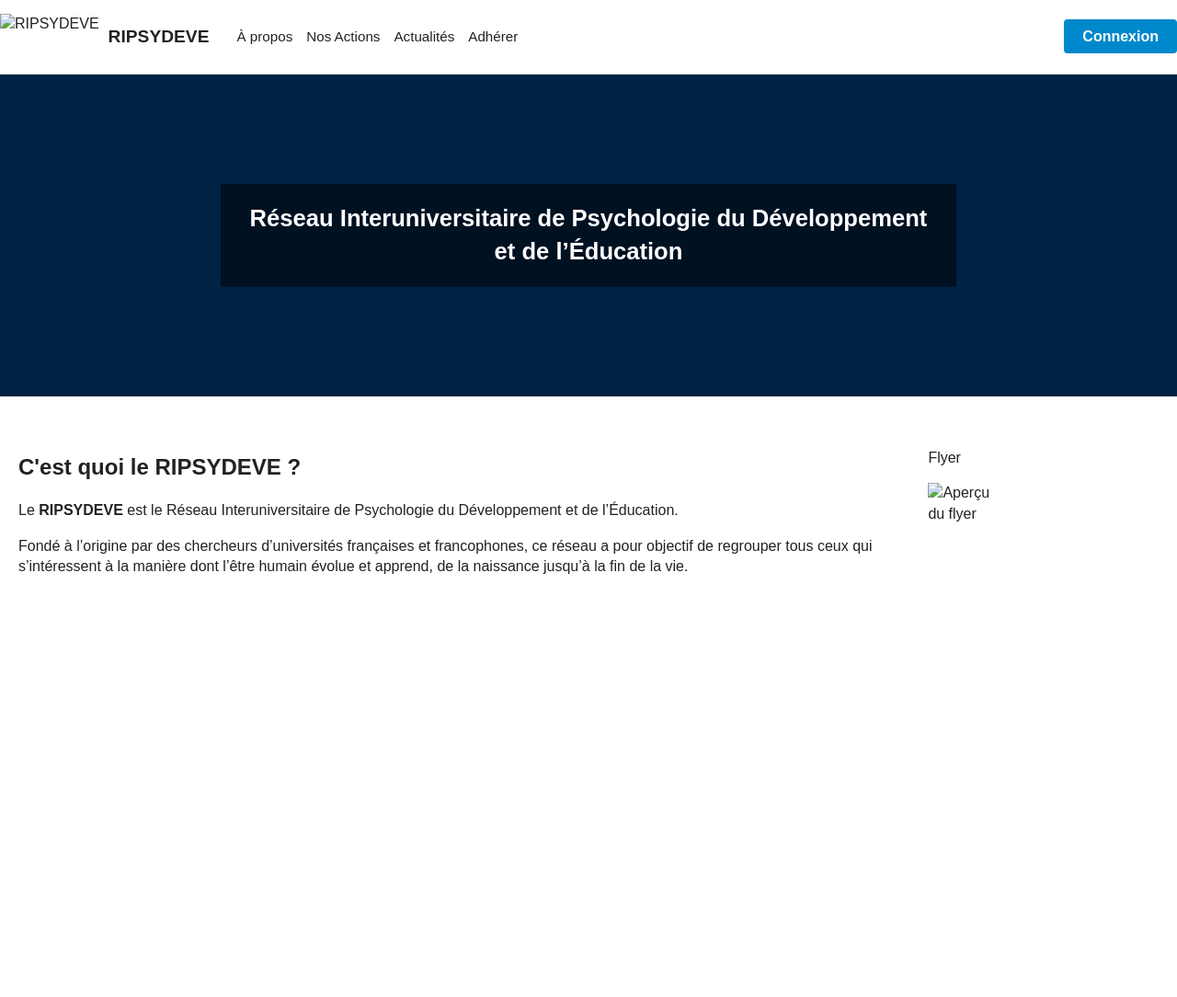
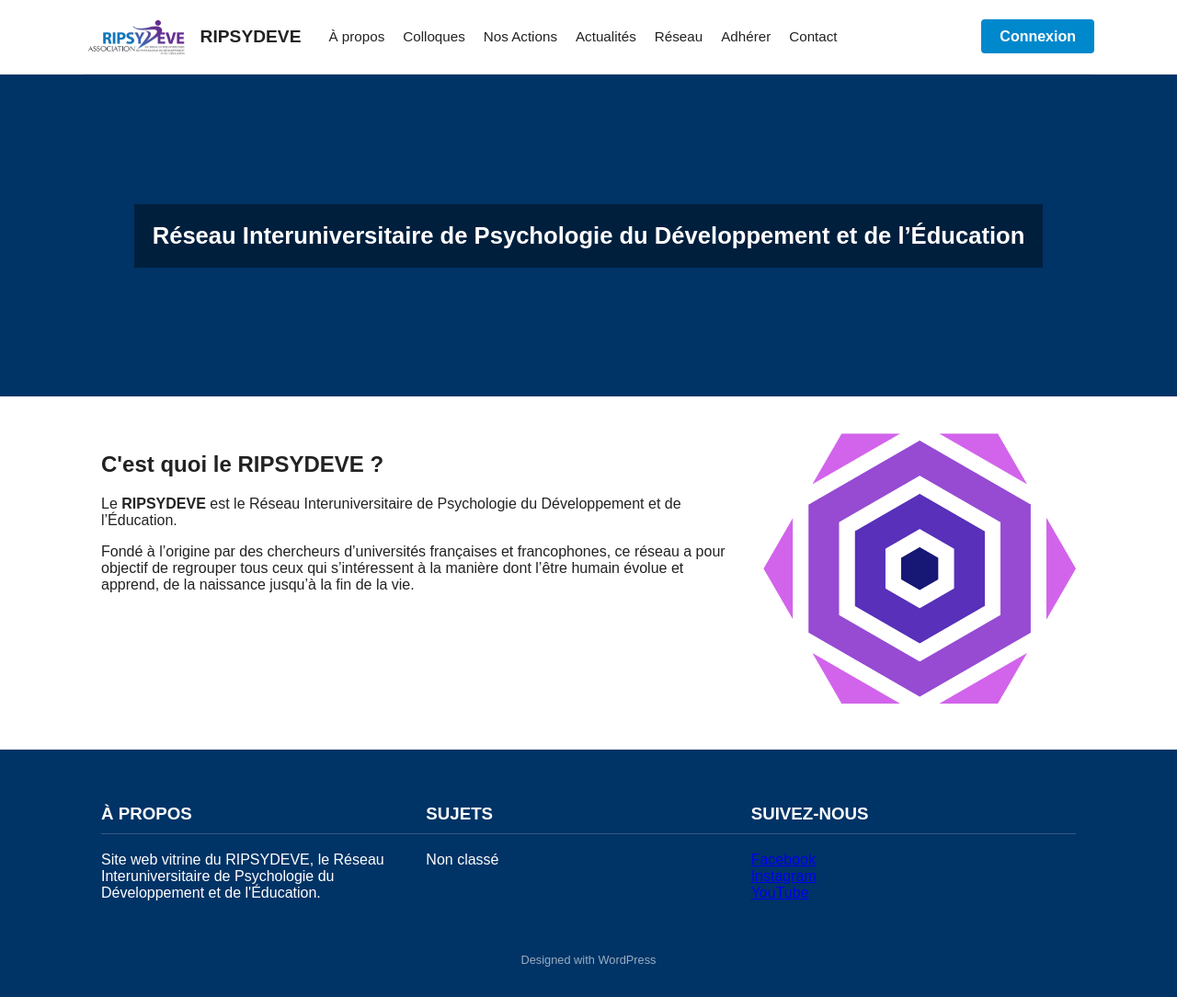
Before and after one commit to AlexisCou/Stage_annee_2, a website built with webpack: page Maquette_Site_Web/index.html in a window 1280 px wide. Shown: the whole page at 92% size. Before the commit the page ends 800 px from the top, so only its background shows below. Built offline with nearby package versions, Linux system fonts and the light colour scheme; files whose address does not match are found by name.

Commit message:
ajout de photo pour le style + mis en place d'un menu dynamique

```diff
--- a/Maquette_Site_Web/css/style.css
+++ b/Maquette_Site_Web/css/style.css
@@ -1,37 +1,17 @@
-/* ==========================================================================
-   RESET & BASE STYLES
-   ========================================================================== */
-* { box-sizing: border-box; } /* Indispensable pour la gestion des tailles */
-
-html {
-  color: #222;
-  font-size: 1em;
-  line-height: 1.4;
-  font-family: Arial, sans-serif;
-}
-
-body { margin: 0; padding: 0; }
-
-img { vertical-align: middle; max-width: 100%; height: auto; }
-
-/* ==========================================================================
-   AUTHOR'S CUSTOM STYLES - RIPSYDEVE
-   ========================================================================== */
+/* RESET & BASE */
+* { box-sizing: border-box; }
+body { margin: 0; padding: 0; font-family: Arial, sans-serif; color: #222; }
+img { max-width: 100%; height: auto; vertical-align: middle; }
 
 :root {
   --primary-blue: #0088cc;
-  --text-main: #222;
+  --dark-blue: #003366;
   --max-width: 1100px;
 }
 
-/* Container : Règle ton problème de texte collé aux bords */
-.container {
-  max-width: var(--max-width);
-  margin: 0 auto;
-  padding: 0 20px;
-}
+.container { max-width: var(--max-width); margin: 0 auto; padding: 0 20px; }
 
-/* HEADER STRUCTURE (Flexible) */
+/* HEADER */
 .header-container {
   display: flex;
   justify-content: space-between;
@@ -40,106 +20,86 @@ img { vertical-align: middle; max-width: 100%; height: auto; }
   border-bottom: 1px solid #eee;
 }
 
-.header-left {
-  display: flex;
-  align-items: center;
-  gap: 30px;
-}
+.header-left { display: flex; align-items: center; gap: 30px; }
 
-.logo-area {
-  display: flex;
-  align-items: center;
-  gap: 10px;
-}
-
+/* LOGO CLIQUABLE */
+.logo-link { text-decoration: none; color: inherit; display: flex; align-items: center; gap: 10px; }
+.logo-link:hover { opacity: 0.8; }
 .site-logo { height: 50px; }
 .site-title { font-weight: bold; font-size: 1.2em; }
 
-/* NAVIGATION */
-.main-navigation ul {
-  display: flex;
-  list-style: none;
-  margin: 0; padding: 0;
-  gap: 15px;
+/* NAVIGATION & DROPDOWN */
+.main-navigation ul { display: flex; list-style: none; margin: 0; padding: 0; gap: 20px; }
+.main-navigation a { text-decoration: none; color: #222; font-size: 0.95em; font-weight: 500; }
+.main-navigation a:hover { color: var(--primary-blue); }
+
+.dropdown { position: relative; } /* Pour aligner le sous-menu */
+
+.submenu {
+  display: none; /* Cache le menu physiquement */
+  position: absolute;
+  top: 100%;
+  left: 0;
+  background: white;
+  min-width: 200px;
+  z-index: 1000;
+  opacity: 0; /* Rend le menu invisible */
+  pointer-events: none; /* Empêche de cliquer sur un menu invisible */
+  visibility: hidden; /* Cache pour les lecteurs d'écran quand fermé */
 }
 
-.main-navigation a {
-  text-decoration: none;
-  color: var(--text-main);
-  font-size: 0.95em;
+.dropdown:hover .submenu {
+  display: block; /* Réapparaît dans le flux */
+  opacity: 1; /* Devient opaque */
+  pointer-events: auto; /* Devient cliquable */
+  visibility: visible;
 }
 
-.main-navigation a:hover { color: var(--primary-blue); }
+.submenu li { padding: 0; }
+.submenu li a {
+  padding: 8px 20px;
+  display: block;
+  font-size: 0.9em;
+}
 
-/* BOUTON CONNEXION (Fix responsive) */
+.submenu li a:hover { background: #f4f4f4; }
+
+/* BOUTON CONNEXION */
 .btn-connexion {
-  background-color: var(--primary-blue);
+  background: var(--primary-blue);
   color: white !important;
   padding: 10px 20px;
   border-radius: 4px;
   text-decoration: none;
-  white-space: nowrap; /* Empêche la coupure du mot */
   font-weight: bold;
+  white-space: nowrap;
 }
 
-/* BANNIÈRE HERO */
+/* HERO BANNER */
 .hero-banner {
-  background: #002244 url('../img/brain-bg.jpg') center/cover no-repeat;
+  background: var(--dark-blue) url('../img/brain-bg.jpg') center/cover no-repeat;
   height: 350px;
-  display: flex;
-  align-items: center;
-  justify-content: center;
-  color: white;
-  text-align: center;
+  display: flex; align-items: center; justify-content: center;
+  color: white; text-align: center;
 }
+.hero-overlay h1 { background: rgba(0,0,0,0.4); padding: 20px; font-size: 1.6em; }
 
-.hero-banner h1 {
-  background: rgba(0, 0, 0, 0.5);
-  padding: 20px;
-  max-width: 800px;
-  font-size: 1.6em;
+/* CONTENT GRID */
+.content-grid { display: flex; gap: 40px; margin: 40px auto; }
+.intro-text { flex: 2; }
+.intro-media { flex: 1; text-align: center; }
+
+/* FOOTER */
+.site-footer { background: var(--dark-blue); color: white; padding: 40px 0 20px; margin-top: 50px; }
+.footer-container { display: flex; justify-content: space-between; }
+.footer-column { flex: 1; }
+.footer-column h3 { border-bottom: 1px solid rgba(255,255,255,0.2); padding-bottom: 10px; }
+.footer-column ul { list-style: none; padding: 0; }
+.footer-bottom { text-align: center; margin-top: 40px; opacity: 0.6; font-size: 0.8em; }
+
+/* MOBILE RESPONSIVE */
+@media (max-width: 768px) {
+  .header-container, .content-grid, .footer-container, .header-left { flex-direction: column; text-align: center; }
+  .main-navigation ul { flex-direction: column; gap: 10px; }
+  .submenu { position: static; box-shadow: none; border-left: 2px solid #eee; }
 }
-
-/* GRILLE DE CONTENU (66% / 33%) */
-.content-grid {
-  display: flex;
-  gap: 40px;
-  margin: 40px 0;
-}
-
-.text-column { flex: 2; } /* Colonne texte large */
-.sidebar-column { flex: 1; } /* Colonne membres étroite */
-
-.member-card {
-  background: #f9f9f9;
-  padding: 15px;
-  border: 1px solid #ddd;
-  text-align: center;
-  margin-bottom: 20px;
-}
-
-.member-card img {
-  border-radius: 50%;
-  width: 100px;
-  height: 100px;
-  object-fit: cover;
-  margin-bottom: 10px;
-}
-
-/* ==========================================================================
-   RESPONSIVE (Mobile)
-   ========================================================================== */
-@media only screen and (max-width: 768px) {
-  .header-container, .content-grid, .header-left {
-    flex-direction: column;
-    text-align: center;
-  }
-
-  .main-navigation ul {
-    flex-wrap: wrap;
-    justify-content: center;
-    margin: 15px 0;
-  }
-
-  .text-column, .sidebar-column { width: 100%; }
-}
--- a/Maquette_Site_Web/index.html
+++ b/Maquette_Site_Web/index.html
@@ -1,43 +1,81 @@
 <!doctype html>
-<html class="no-js" lang="">
+<html class="no-js" lang="fr">
 
 <head>
   <meta charset="utf-8">
   <meta name="viewport" content="width=device-width, initial-scale=1">
-  <title></title>
+  <title>RIPSYDEVE - Accueil</title>
   <link rel="stylesheet" href="css/style.css">
-  <meta name="description" content="">
-
-  <meta property="og:title" content="">
-  <meta property="og:type" content="">
-  <meta property="og:url" content="">
-  <meta property="og:image" content="">
-  <meta property="og:image:alt" content="">
-
-  <link rel="icon" href="/favicon.ico" sizes="any">
-  <link rel="icon" href="/icon.svg" type="image/svg+xml">
-  <link rel="apple-touch-icon" href="icon.png">
-
-  <link rel="manifest" href="site.webmanifest">
-  <meta name="theme-color" content="#fafafa">
+  <meta name="description" content="Réseau Interuniversitaire de Psychologie du Développement et de l’Éducation">
 </head>
 
 <body>
 <header class="site-header">
-  <div class="header-container">
+  <div class="header-container container">
 
     <div class="header-left">
       <div class="logo-area">
-        <img src="logo-ripsydeve.png" alt="RIPSYDEVE" class="site-logo">
-        <span class="site-title">RIPSYDEVE</span>
+        <a href="index.html" class="logo-link">
+          <img src="img/logo_ripsydeve2.png" alt="Retour Accueil" class="site-logo">
+          <span class="site-title">RIPSYDEVE</span>
+        </a>
       </div>
 
       <nav class="main-navigation">
         <ul>
-          <li><a href="html/a-propos.html">À propos</a></li>
-          <li><a href="#">Nos Actions</a></li>
-          <li><a href="#">Actualités</a></li>
-          <li><a href="#">Adhérer</a></li>
+          <li class="dropdown">
+            <a href="html/a-propos.html">À propos</a>
+            <ul class="submenu">
+              <li><a href="html/historique.html">Historique</a></li>
+              <li><a href="html/bureau.html">Bureau / Gouvernance</a></li>
+              <li><a href="html/statuts.html">Statuts</a></li>
+            </ul>
+          </li>
+          <li class="dropdown">
+            <a href="#">Colloques</a>
+            <ul class="submenu">
+              <li><a href="#">Édition actuelle</a></li>
+              <li><a href="#">Archives</a></li>
+              <li><a href="#">Modalités de soumission</a></li>
+            </ul>
+          </li>
+          <li class="dropdown">
+            <a href="#">Nos Actions</a>
+            <ul class="submenu">
+              <li><a href="#">Publications</a> </li>
+              <li><a href="#">Soutien aux doctorants</a> </li>
+              <li><a href="#">Groupes de travail</a> </li>
+            </ul>
+          </li>
+          <li class="dropdown">
+            <a href="#">Actualités</a>
+            <ul class="submenu">
+              <li><a href="#">Veille scientifique</a> </li>
+              <li><a href="#">Appels à projets</a> </li>
+              <li><a href="#">Vie du réseau</a> </li>
+            </ul>
+          </li>
+          <li class="dropdown">
+            <a href="#">Réseau</a>
+            <ul class="submenu">
+              <li><a href="#">Annuaire des labos partenaires</a> </li>
+              <li><a href="#">Liens utiles</a> </li>
+            </ul>
+          </li>
+          <li class="dropdown">
+            <a href="#">Adhérer</a>
+            <ul class="submenu">
+              <li><a href="#">Formulaire</a> </li>
+              <li><a href="#">Tarifs</a> </li>
+              <li><a href="#">Avantages membres</a> </li>
+            </ul>
+          </li>
+          <li class="dropdown">
+            <a href="#">Contact</a>
+            <ul class="submenu">
+              <li><a href="#">Page de contact</a> </li>
+            </ul>
+          </li>
         </ul>
       </nav>
     </div>
@@ -57,7 +95,6 @@
 
 <main class="home-content">
   <div class="container content-grid">
-
     <article class="intro-text">
       <h2>C'est quoi le RIPSYDEVE ?</h2>
       <p>Le <strong>RIPSYDEVE</strong> est le Réseau Interuniversitaire de Psychologie du Développement et de l’Éducation.</p>
@@ -66,15 +103,38 @@
 
     <aside class="intro-media">
       <div class="media-card">
-        <p class="media-label">Flyer</p>
-        <img src="flyer-thumb.jpg" alt="Aperçu du flyer">
+        <img src="img/autre_logo.png" alt="Information RIPSYDEVE">
       </div>
     </aside>
-
   </div>
 </main>
 
+<footer class="site-footer">
+  <div class="container footer-container">
+    <div class="footer-column">
+      <h3>À PROPOS</h3>
+      <p>Site web vitrine du RIPSYDEVE, le Réseau Interuniversitaire de Psychologie du Développement et de l'Éducation.</p>
+    </div>
+    <div class="footer-column">
+      <h3>SUJETS</h3>
+      <ul>
+        <li>Non classé</li>
+      </ul>
+    </div>
+    <div class="footer-column">
+      <h3>SUIVEZ-NOUS</h3>
+      <ul class="social-links">
+        <li><a href="#">Facebook</a></li>
+        <li><a href="#">Instagram</a></li>
+        <li><a href="#">YouTube</a></li>
+      </ul>
+    </div>
+  </div>
+  <div class="footer-bottom">
+    <p>Designed with WordPress</p>
+  </div>
+</footer>
+
 <script src="js/app.js"></script>
 </body>
-
 </html>
```
Also changed, not shown: Maquette_Site_Web/html/a-propos.html (+31 -6 lines), Maquette_Site_Web/img/alexandre-aubry.png (added), Maquette_Site_Web/img/autre_logo.png (added), Maquette_Site_Web/img/exemple.png (added), Maquette_Site_Web/img/logo_ripsydeve2.png (renamed from logo_ripsydeve2.png).
